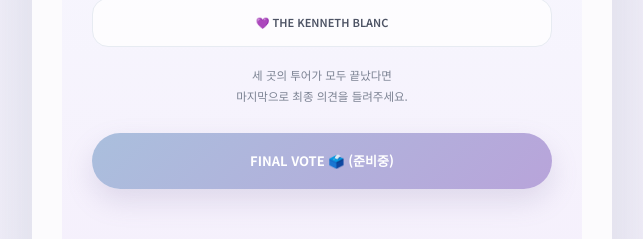
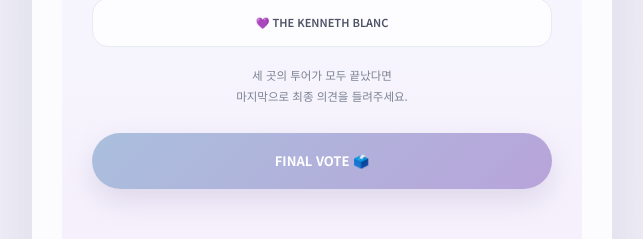
Before and after one commit to TaeYeong14/dress-tour-guide, a plain HTML site: page index.html in a window 1280 px wide. Shown: the part 6397-6636 px from the top of the page, without its empty margins (318-961 px from the left). Drawn offline with Linux system fonts and the light colour scheme.

Commit message:
finalfinal

```diff
--- a/index.html
+++ b/index.html
@@ -1972,7 +1972,7 @@
         rel="noopener noreferrer"
         class="final-btn"
       >
-        FINAL VOTE 🗳️ (준비중)
+        FINAL VOTE 🗳️
       </a>
 
     </section>
```
